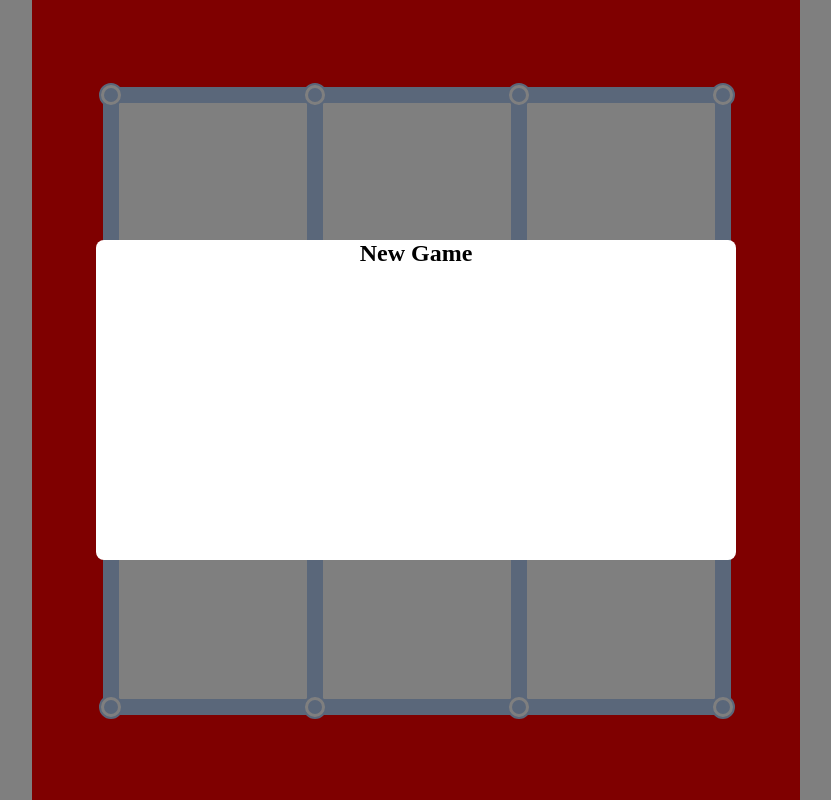
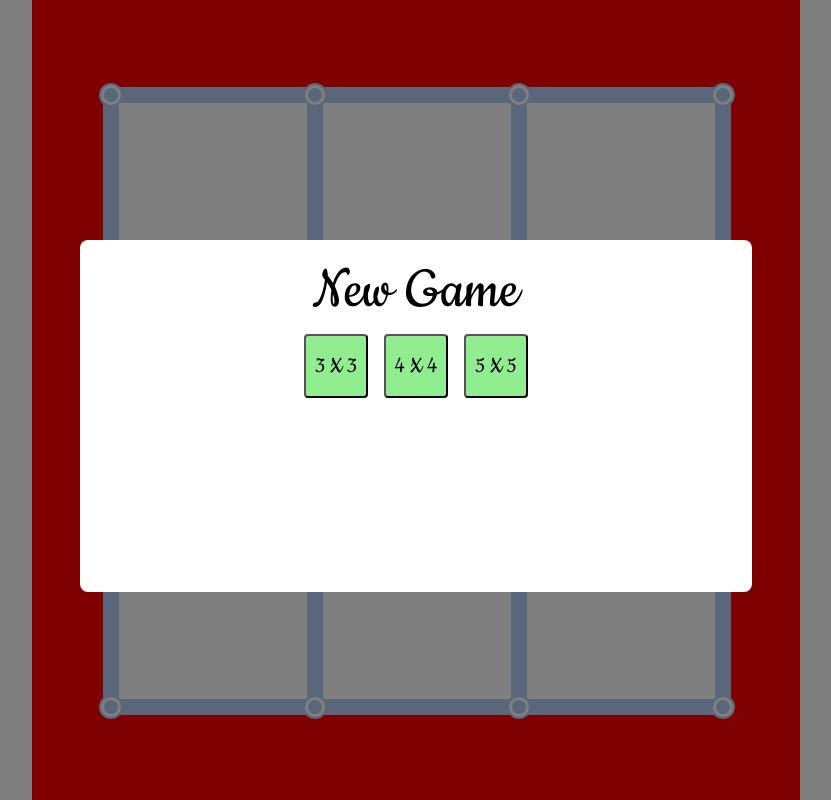
Before and after one commit to Shubham-Vishwakarma/DotsAndBoxes, a React (Create React App) app: page / in a window 1280 px wide. Shown: the whole page, without its empty margins (224-1055 px from the left). Built offline with nearby package versions, Linux system fonts and the light colour scheme.

Commit message:
Add grid chooser button

```diff
--- a/src/GameOverDialog.tsx
+++ b/src/GameOverDialog.tsx
@@ -31,7 +31,7 @@ function GameOverDialog(props: Props){
         setWinner(winner);
 
     // eslint-disable-next-line
-    },[props.isGameOver]);
+    },[props.isGameOver, props.parentWidth, props.parentHeight]);
 
     function getModalContainerStyle(): CSS.Properties {
         const modalContainerStyle: CSS.Properties = {
--- a/src/NewGameDialog.tsx
+++ b/src/NewGameDialog.tsx
@@ -22,7 +22,7 @@ function NewGameDialog(props: Props){
         setModalStyle(modalStyle);
 
     // eslint-disable-next-line
-    },[props.isNewGame]);
+    },[props.isNewGame, props.parentWidth, props.parentHeight]);
 
     function getModalContainerStyle(): CSS.Properties {
         const modalContainerStyle: CSS.Properties = {
@@ -54,8 +54,9 @@ function NewGameDialog(props: Props){
             borderRadius: '8px',
             textAlign: 'center',
             animationName: 'gameOver',
-            animationDuration: '0.5s',
-            overflow: 'hidden'
+            animationDuration: '0.75s',
+            overflow: 'hidden',
+            padding: "16px"
         }
 
         return modalStyle;
@@ -65,7 +66,12 @@ function NewGameDialog(props: Props){
         <div id="newGameModal" className='modalContainer' style={modalContainerStyle}>
             <div className='modal' style={modalStyle}>
                 <section className="modal-body">
-                        <h1>New Game</h1>
+                        <p id="newGameText">New Game</p>
+                        <div className="newGameButtonContainer">
+                            <button className="newGameButtonGridSize">3 X 3</button>
+                            <button className="newGameButtonGridSize">4 X 4</button>
+                            <button className="newGameButtonGridSize">5 X 5</button>
+                        </div>
                 </section>
             </div>
         </div>
--- a/src/index.css
+++ b/src/index.css
@@ -1,10 +1,46 @@
+@import url('https://fonts.googleapis.com/css2?family=Cookie&display=swap');
+
 * {
   padding: 0;
   margin: 0;
   text-decoration: none;
 }
 
+#newGameText {
+  font-family: 'Cookie', cursive, Arial, Helvetica, sans-serif;
+  font-size: 64px;
+}
+
+.newGameButtonContainer {
+  display: flex;
+  flex-direction: row;
+  align-items: center;
+  justify-content: center;
+}
+
+.newGameButtonGridSize {
+  font-family: 'Cookie', cursive, Arial, Helvetica, sans-serif;
+  font-size: 1.5rem;
+  margin: 8px;
+  padding: 8px;
+  width: 4rem;
+  height: 4rem;
+  background-color: lightgreen;
+  box-shadow: none;
+  border-radius: 4px;
+}
+
 @keyframes gameOver {
-  from { opacity: 0;}
-  to { opacity: 1;}
+  from { margin-top: 0; opacity: 0;}
+  to { margin-top: 15%; opacity: 1;}
 }
+
+/* window is 800px wide or less: */
+@media only screen and (max-width: 800px) {
+
+  @keyframes gameOver {
+    from { margin-top: 0; opacity: 0;}
+    to { margin-top: 60%; opacity: 1;}
+  }
+
+}
```
